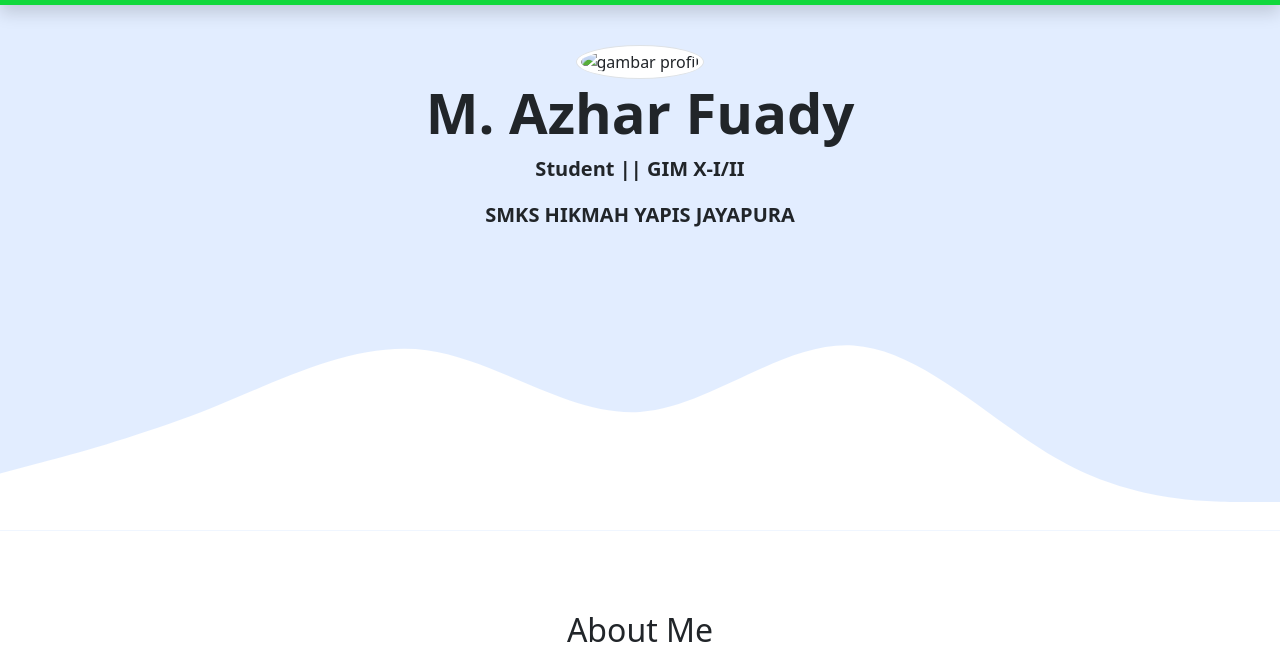
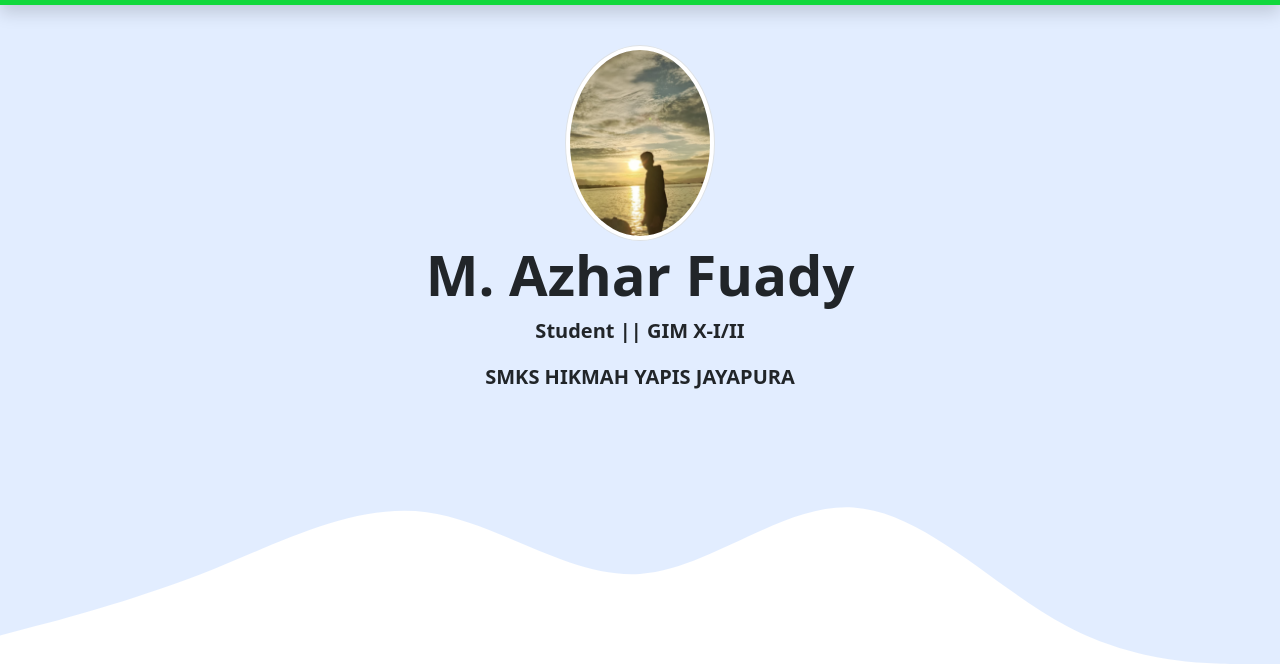
Before and after one commit to tdr59776/m.-azhar-fuady, a plain HTML site: page index.html in a window 1280 px wide. Shown: the part 51-721 px from the top of the page. Drawn offline with nearby package versions, Linux system fonts and the light colour scheme.

Commit message:
Add files via upload

```diff
--- a/index.html
+++ b/index.html
@@ -44,7 +44,7 @@
     <!-- Akhir Navbar -->
     <!-- Jumbotron bootstrap v-4-->
     <section class="jumbotron text-center">
-      <img src="C:\Users\Ujian\Pictures\b982b8a9-39b9-43fc-8346-26f1e717bf6a.jfif" alt="gambar profil" width="150" class="rounded-circle img-thumbnail" />
+      <img src="Screenshot 2025-10-16 111050.png" alt="gambar profil" width="150" class="rounded-circle img-thumbnail" />
       <h1 class="display-4 fw-bold">M. Azhar Fuady</h1>
       <p class="lead fw-bold">Student || GIM X-I/II</p>
        <p class="lead fw-bold">SMKS HIKMAH YAPIS JAYAPURA</p>
```
